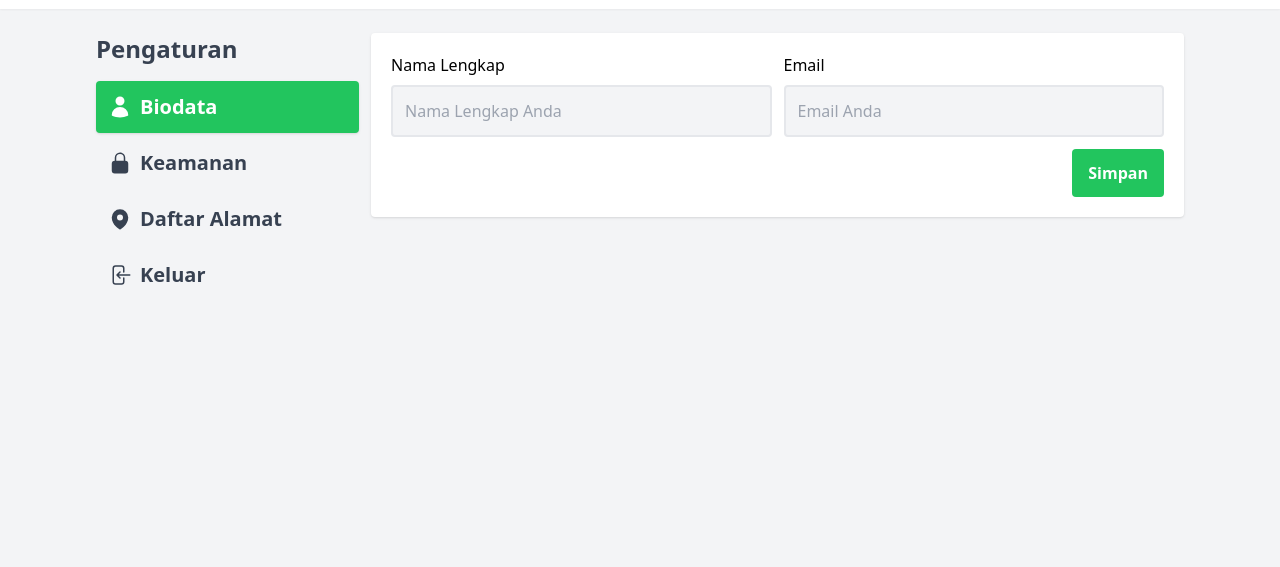
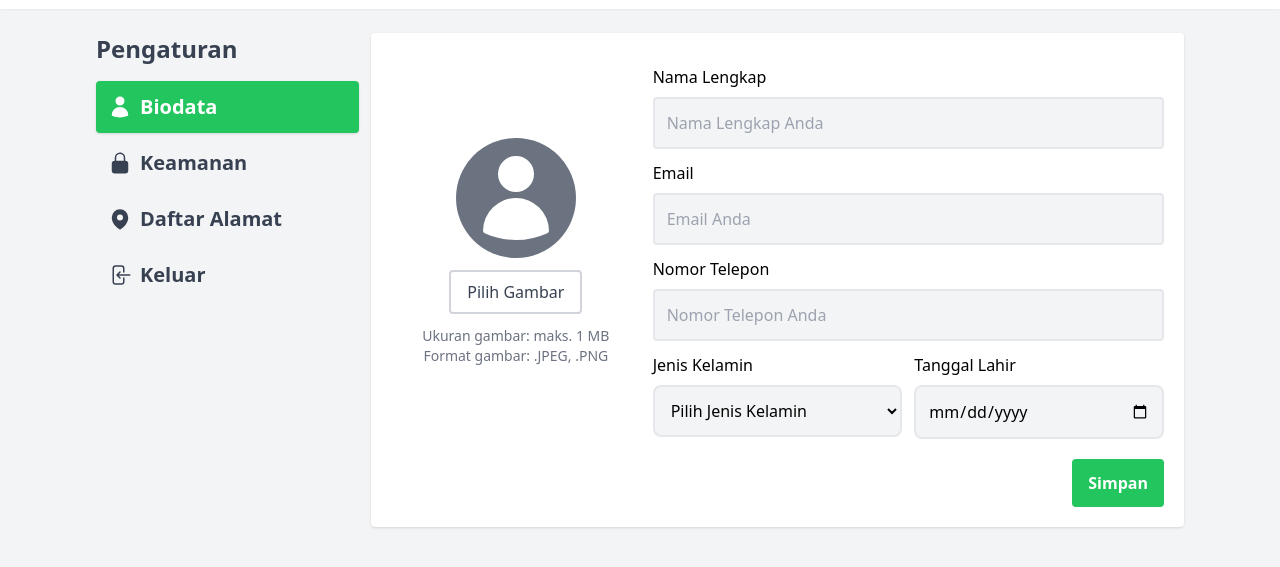
Before and after one commit to rickyaditb/ceremai-decoration-design, a website: page setting.html in a window 1280 px wide. Shown: the part 87-654 px from the top of the page. Drawn offline with Linux system fonts and the light colour scheme.

Commit message:
feat: add new input in setting

```diff
--- a/setting.html
+++ b/setting.html
@@ -79,18 +79,49 @@
             </div>
             <div class="col-span-9">
                 <div class="bg-white shadow rounded p-5">
-                    <div class="grid grid-cols-2 gap-3">
-                        <div>
-                            <p>Nama Lengkap</p>
-                            <input class="bg-gray-100 border-2 border-gray-200 rounded w-full p-3 mt-2 outline-none focus:outline-1 -outline-offset-1 offset-1 focus:outline-green-500" type="text" placeholder="Nama Lengkap Anda">
+                    <div class="grid grid-cols-3 gap-3 mt-3">
+                        <div class="flex flex-col justify-center">
+                            <div class="flex justify-center">
+                                <div class="bg-gray-500 p-3 rounded-full text-white">
+                                    <svg xmlns="http://www.w3.org/2000/svg" viewBox="0 0 24 24" fill="currentColor" class="w-24 h-24">
+                                        <path fill-rule="evenodd" d="M7.5 6a4.5 4.5 0 119 0 4.5 4.5 0 01-9 0zM3.751 20.105a8.25 8.25 0 0116.498 0 .75.75 0 01-.437.695A18.683 18.683 0 0112 22.5c-2.786 0-5.433-.608-7.812-1.7a.75.75 0 01-.437-.695z" clip-rule="evenodd" />
+                                    </svg>
+                                </div>
+                            </div>
+                            <p class="mx-auto cursor-pointer mt-3 border-gray-300 border-2 px-4 py-2 rounded w-fit text-gray-700">Pilih Gambar</p>
+                            <div class="text-gray-500 text-center mt-3 text-sm">
+                                <p>Ukuran gambar: maks. 1 MB</p>
+                                <p>Format gambar: .JPEG, .PNG</p>
+                            </div>
                         </div>
-                        <div>
-                            <p>Email</p>
-                            <input class="bg-gray-100 border-2 border-gray-200 rounded w-full p-3 mt-2 outline-none focus:outline-1 -outline-offset-1 offset-1 focus:outline-green-500" type="text" placeholder="Email Anda">
+                        <div class="grid grid-cols-2 gap-3 col-span-2">
+                            <div class="col-span-2">
+                                <p>Nama Lengkap</p>
+                                <input class="bg-gray-100 border-2 border-gray-200 rounded w-full p-3 mt-2 outline-none focus:outline-1 -outline-offset-1 offset-1 focus:outline-green-500" type="text" placeholder="Nama Lengkap Anda">
+                            </div>
+                            <div class="col-span-2">
+                                <p>Email</p>
+                                <input class="bg-gray-100 border-2 border-gray-200 rounded w-full p-3 mt-2 outline-none focus:outline-1 -outline-offset-1 offset-1 focus:outline-green-500" type="text" placeholder="Email Anda">
+                            </div>
+                            <div class="col-span-2">
+                                <p>Nomor Telepon</p>
+                                <input class="bg-gray-100 border-2 border-gray-200 rounded w-full p-3 mt-2 outline-none focus:outline-1 -outline-offset-1 offset-1 focus:outline-green-500" type="text" placeholder="Nomor Telepon Anda">
+                            </div>
+                            <div>
+                                <p>Jenis Kelamin</p>
+                                <select id="countries" class="border-2 border-gray-200 w-full p-3 bg-gray-100 rounded-lg outline-none focus:outline-1 -outline-offset-1 offset-1 focus:outline-green-500 transition duration-300 mt-2">
+                                    <option selected>Pilih Jenis Kelamin</option>
+                                    <option value="US">United States</option>
+                                </select>
+                            </div>
+                            <div>
+                                <p>Tanggal Lahir</p>
+                                <input type="date" name="tanggal_lahir" id="tanggal_lahir" class="border-2 border-gray-200 w-full p-3 bg-gray-100 rounded-lg outline-none focus:outline-1 -outline-offset-1 offset-1 focus:outline-green-500 transition duration-300 mt-2">
+                            </div>
                         </div>
                     </div>
                     <div class="flex">
-                        <button class="bg-green-500 font-bold text-white py-3 px-4 rounded mt-3 ml-auto">Simpan</button>
+                        <button class="bg-green-500 font-bold text-white py-3 px-4 rounded mt-5 ml-auto">Simpan</button>
                     </div>
                 </div>
             </div>
```
Also changed, not shown: style.css.
